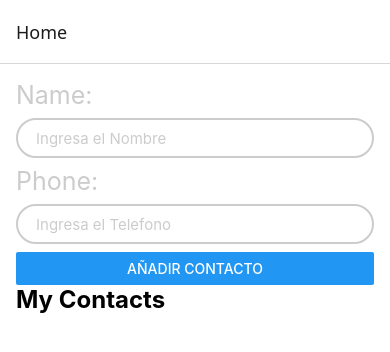
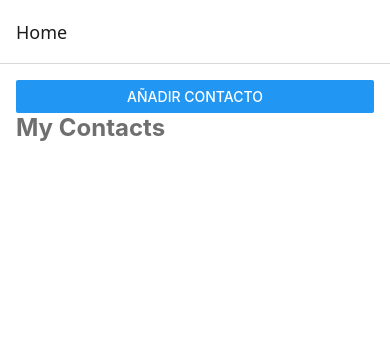
Before and after one commit to chrislopsa/repoCloseToYou, a React Native app: screen /Home in a window 390 px wide. Shown: the top 352 px of the page. Built offline with nearby package versions, Linux system fonts and the light colour scheme.

Commit message:
feat(src) add AddContactScreen and detach Add Contact Logic from Home View

```diff
--- a/App.tsx
+++ b/App.tsx
@@ -4,6 +4,7 @@ import {NavigationContainer} from '@react-navigation/native';
 import {createNativeStackNavigator} from '@react-navigation/native-stack';
 import HomeScreen from './src/views/Home';
 import DetailsScreen from './src/views/Details';
+import AddContactScreen from './src/views/AddContact';
 import {RootStackParamList} from './src/types/types';
 
 const Stack = createNativeStackNavigator<RootStackParamList>();
@@ -13,6 +14,7 @@ function RootStack() {
     <Stack.Navigator>
       <Stack.Screen name="Home" component={HomeScreen} />
       <Stack.Screen name="Details" component={DetailsScreen} />
+      <Stack.Screen name="AddContact" component={AddContactScreen} />
     </Stack.Navigator>
   );
 }
--- a/src/styles.tsx
+++ b/src/styles.tsx
@@ -25,6 +25,7 @@ const styles = StyleSheet.create({
     fontSize: 24,
     fontWeight: 'bold',
     marginBottom: 16,
+    color: '#6f6f6f',
   },
   contactItem: {
     padding: 16,
--- a/src/types/types.ts
+++ b/src/types/types.ts
@@ -7,5 +7,5 @@ export type Contact = {
 export type RootStackParamList = {
     Home: undefined,
     Details: { id: string };
-
+    AddContact: undefined;
 }
--- /dev/null
+++ b/src/views/AddContact.tsx
@@ -0,0 +1,50 @@
+import React, {useState} from 'react';
+import {View, Text, TextInput, Button, Image} from 'react-native';
+import {Contact} from '../types/types';
+import {saveContact} from '../services/storage.service';
+import styles from '../styles';
+import {useNavigation} from '@react-navigation/native';
+
+function AddContactScreen() {
+  const navigation = useNavigation();
+  const [name, setName] = useState('');
+  const [phone, setPhone] = useState('');
+
+  const createContactObject = (name: string, phone: string): Contact => {
+    const contact: Contact = {
+      id: String(Date.now().toString()),
+      name,
+      phone,
+    };
+    return contact;
+  };
+
+  const addContact = async () => {
+    const contact: Contact = createContactObject(name, phone);
+    await saveContact(contact);
+    setName('');
+    setPhone('');
+    navigation.goBack();
+  };
+
+  return (
+    <View style={styles.container}>
+      <Text style={styles.label}>Name:</Text>
+      <TextInput
+        style={styles.input}
+        value={name}
+        onChangeText={setName}
+        placeholder="Ingresa el Nombre"
+      />
+      <Text style={styles.label}>Phone:</Text>
+      <TextInput
+        style={styles.input}
+        value={phone}
+        onChangeText={setPhone}
+        placeholder="Ingresa el Telefono"
+      />
+      <Button title="Añadir Contacto" onPress={addContact} />
+    </View>
+  );
+}
+export default AddContactScreen;
--- a/src/views/Home.tsx
+++ b/src/views/Home.tsx
@@ -1,16 +1,9 @@
 import React, {useState, useEffect} from 'react';
-import {
-  View,
-  Text,
-  Button,
-  TextInput,
-  FlatList,
-  TouchableOpacity,
-} from 'react-native';
+import {View, Text, FlatList, TouchableOpacity, Button} from 'react-native';
 import {Contact, RootStackParamList} from '../types/types';
-import {getContacts, saveContact} from '../services/storage.service';
+import {getContacts} from '../services/storage.service';
 import styles from '../styles';
-import {useNavigation} from '@react-navigation/native';
+import {useNavigation, useIsFocused} from '@react-navigation/native';
 import {NativeStackNavigationProp} from '@react-navigation/native-stack';
 
 type HomeScreenNavigationProp = NativeStackNavigationProp<
@@ -20,8 +13,8 @@ type HomeScreenNavigationProp = NativeStackNavigationProp<
 
 function HomeScreen() {
   const navigation = useNavigation<HomeScreenNavigationProp>();
-  const [name, setName] = useState('');
-  const [phone, setPhone] = useState('');
+  const isFocused = useIsFocused();
+
   const [contacts, setContacts] = useState<Contact[]>([]);
 
   const loadContacts = async () => {
@@ -29,26 +22,11 @@ function HomeScreen() {
     setContacts(storedContacts);
   };
 
-  const createContactObject = (name: string, phone: string): Contact => {
-    const contact: Contact = {
-      id: String(Date.now().toString()),
-      name,
-      phone,
-    };
-    return contact;
-  };
-
-  const addContact = async () => {
-    const contact: Contact = createContactObject(name, phone);
-    await saveContact(contact);
-    setName('');
-    setPhone('');
-    loadContacts();
-  };
-
   useEffect(() => {
-    loadContacts();
-  }, []);
+    if (isFocused) {
+      loadContacts();
+    }
+  }, [isFocused]);
 
   const renderItem = ({item}: {item: Contact}) => (
     <TouchableOpacity
@@ -60,21 +38,10 @@ function HomeScreen() {
 
   return (
     <View style={styles.container}>
-      <Text style={styles.label}>Name:</Text>
-      <TextInput
-        style={styles.input}
-        value={name}
-        onChangeText={setName}
-        placeholder="Ingresa el Nombre"
+      <Button
+        title="Añadir Contacto"
+        onPress={() => navigation.navigate('AddContact')}
       />
-      <Text style={styles.label}>Phone:</Text>
-      <TextInput
-        style={styles.input}
-        value={phone}
-        onChangeText={setPhone}
-        placeholder="Ingresa el Telefono"
-      />
-      <Button title="Añadir Contacto" onPress={addContact} />
       <Text style={styles.title}>My Contacts</Text>
       <View>
         <FlatList
```
